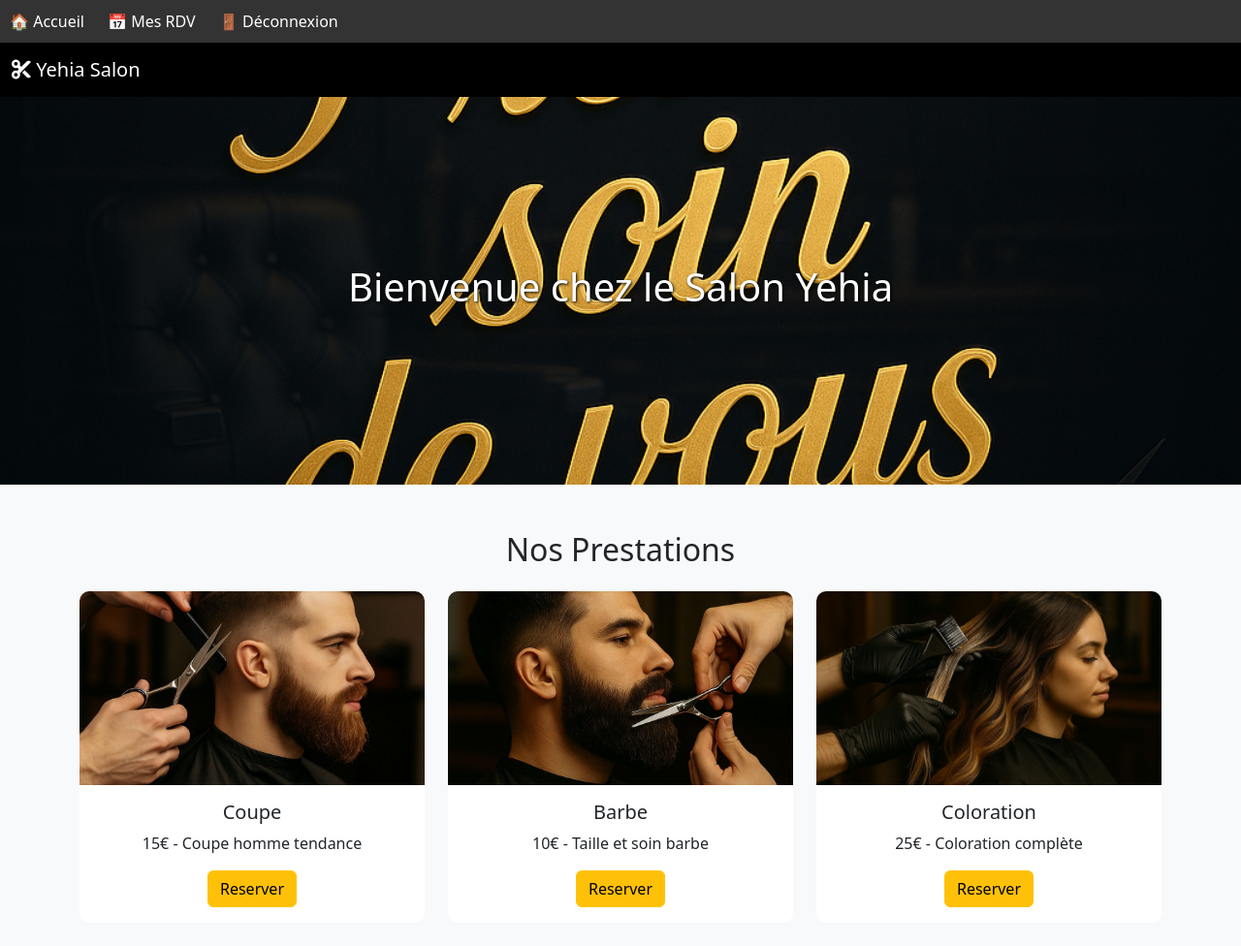
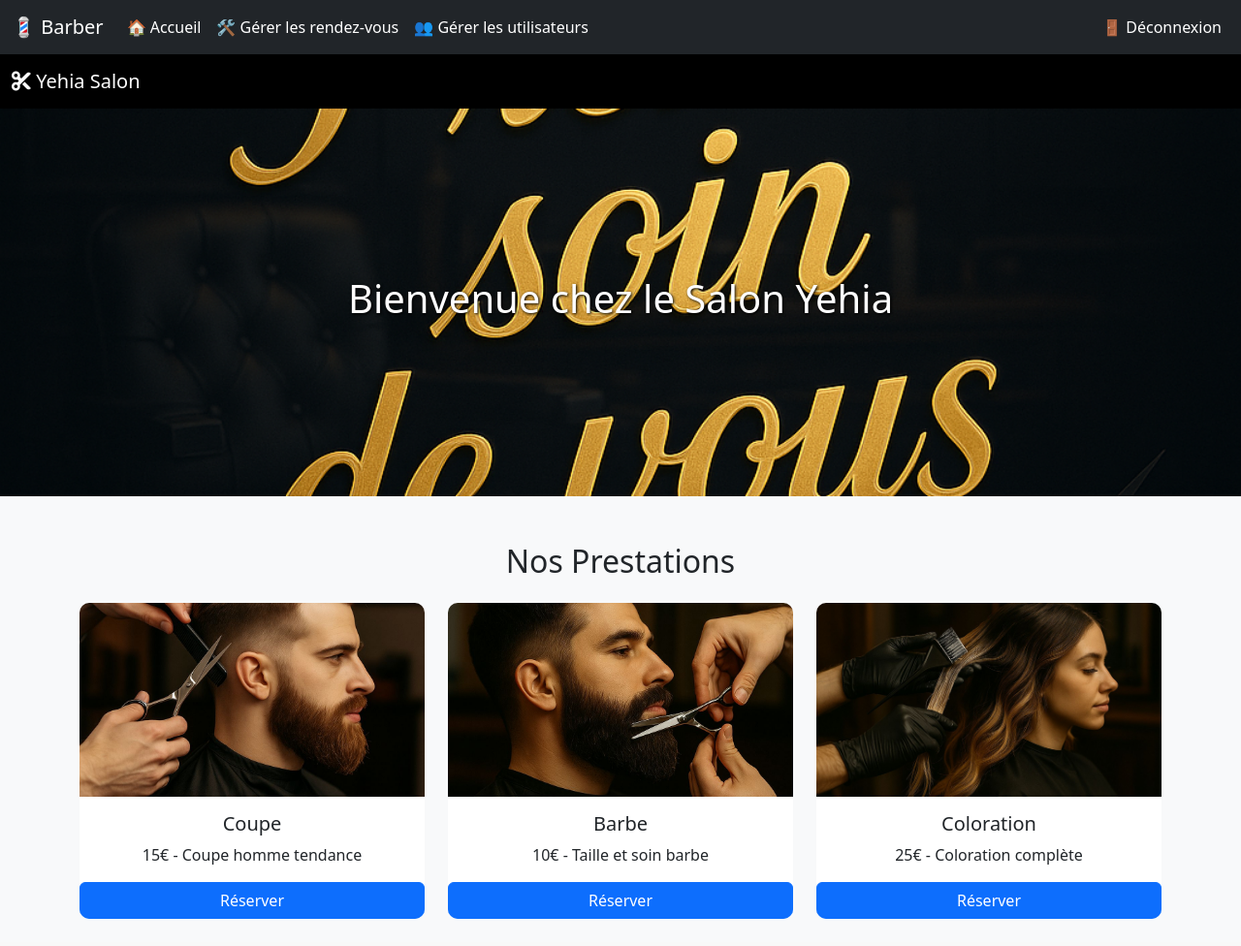
Before and after one commit to YEHIA060606/Yehia, a PHP site: page / in a window 1280 px wide. Shown: the whole page at 97% size. After the commit the page ends 948 px from the top, so only its background shows below. Run offline with PHP 8.4, Linux system fonts and the light colour scheme; the visitor is signed in with stand-in values (Sample User, id 1).

Commit message:
3eme commit

```diff
--- a/admin/admin_rendezvous.php
+++ b/admin/admin_rendezvous.php
@@ -42,6 +42,7 @@ $rendezvous = $stmt->fetchAll();
           <td>
             <a href="modifier_rdv.php?id=<?= $rdv['id'] ?>" class="btn btn-sm btn-warning">Modifier</a>
             <a href="../supprimer_rdv.php?id=<?= $rdv['id'] ?>" class="btn btn-sm btn-danger" onclick="return confirm('Supprimer ce rendez-vous ?')">Supprimer</a>
+            <a href="ajouter_rdv.php"class="btn btn-success ">Ajouter</a>
           </td>
         </tr>
         <?php endforeach; ?>
--- a/client/mes_rendezvous.php
+++ b/client/mes_rendezvous.php
@@ -51,7 +51,7 @@ $rendezvous = $stmt->fetchAll();
               <td><?= htmlspecialchars($rdv['prestation']) ?></td>
               <td>
                 <a href="modifier_rdv.php?id=<?= $rdv['id'] ?>" class="btn btn-sm btn-warning">Modifier</a>
-                <a href="../supprimer_rdv.php?id=<?= $rdv['id'] ?>" class="btn btn-sm btn-danger" onclick="return confirm('Confirmer la suppression ?')">Annuler</a>
+                <a href="../supprimer_rdv.php?id=<?= $rdv['id'] ?>" class="btn btn-sm btn-danger" onclick="return confirm('Confirmer la suppression ?')">Supprimer</a>
               </td>
             </tr>
           <?php endforeach; ?>
--- a/client/modifier_rdv.php
+++ b/client/modifier_rdv.php
@@ -44,6 +44,9 @@ if ($_SERVER["REQUEST_METHOD"] === "POST") {
     <title>Modifier Rendez-vous</title>
     <link href="https://cdn.jsdelivr.net/npm/bootstrap@5.3.0/dist/css/bootstrap.min.css" rel="stylesheet">
 </head>
+<a href="/Yehia/client/mes_rendezvous.php" style="position: fixed; top: 10px; left: 10px; background-color: #444; color: white; padding: 10px; border-radius: 5px; text-decoration: none;">
+    ⬅ Retour à l'accueil
+</a>
 <body class="bg-dark text-white p-4">
 <div class="container">
     <h2 class="text-center mb-4">Modifier le Rendez-vous</h2>
@@ -65,7 +68,7 @@ if ($_SERVER["REQUEST_METHOD"] === "POST") {
             </select>
         </div>
         <button type="submit" class="btn btn-warning">Modifier</button>
-        <a href="mes_rendezvous.php" class="btn btn-outline-light">Annuler</a>
+        <a href="../supprimer_rdv.php?id=<?= $rdv['id'] ?>" class="btn btn-sm btn-danger" onclick="return confirm('Supprimer ce rendez-vous ?')">Supprimer</a>
     </form>
 </div>
 </body>
--- a/index.php
+++ b/index.php
@@ -57,8 +57,12 @@
         <div class="card-body">
           <h5 class="card-title">Coupe</h5>
           <p class="card-text">15€ - Coupe homme tendance</p>
-          <a href="login.php" class="btn btn-warning">Reserver</a>
         </div>
+            <a class="btn btn-primary" href="<?php
+        echo isset($_SESSION['user_id']) && $_SESSION['user_role'] === 'client'
+            ? 'client/rendezvous.php'
+            : 'login.php';
+    ?>">Réserver</a>
       </div>
     </div>
     <div class="col-md-4 mb-4">
@@ -67,8 +71,12 @@
         <div class="card-body">
           <h5 class="card-title">Barbe</h5>
           <p class="card-text">10€ - Taille et soin barbe</p>
-          <a href= "login.php" class="btn btn-warning">Reserver</a>
         </div>
+            <a class="btn btn-primary" href="<?php
+        echo isset($_SESSION['user_id']) && $_SESSION['user_role'] === 'client'
+            ? 'client/rendezvous.php'
+            : 'login.php';
+    ?>">Réserver</a>
       </div>
     </div>
     <div class="col-md-4 mb-4">
@@ -77,7 +85,13 @@
         <div class="card-body">
           <h5 class="card-title">Coloration</h5>
           <p class="card-text">25€ - Coloration complète</p>
-          <a href="login.php" class="btn btn-warning">Reserver</a>
+  </div>
+    <a class="btn btn-primary" href="<?php
+        echo isset($_SESSION['user_id']) && $_SESSION['user_role'] === 'client'
+            ? 'client/rendezvous.php'
+            : 'login.php';
+    ?>">Réserver</a>
+</div>
         </div>
       </div>
     </div>
--- a/navbar.php
+++ b/navbar.php
@@ -1,15 +1,52 @@
-<?php
-session_start();
-?>
+<?php if (session_status() === PHP_SESSION_NONE) session_start(); ?>
+<nav class="navbar navbar-expand-lg navbar-dark bg-dark">
+  <div class="container-fluid">
+    <a class="navbar-brand" href="index.php">💈 Barber</a>
+    <button class="navbar-toggler" type="button" data-bs-toggle="collapse" data-bs-target="#navbarNav"
+      aria-controls="navbarNav" aria-expanded="false" aria-label="Toggle navigation">
+      <span class="navbar-toggler-icon"></span>
+    </button>
 
-<nav style="background-color:#333;padding:10px;">
-    <a href="index.php" style="color:white;text-decoration:none;margin-right:20px;">🏠 Accueil</a>
+    <div class="collapse navbar-collapse" id="navbarNav">
+      <ul class="navbar-nav me-auto">
+        <!-- Accueil (pour tous) -->
+        <li class="nav-item">
+          <a class="nav-link" href="index.php">🏠 Accueil</a>
+        </li>
 
-    <?php if (isset($_SESSION['user_id'])): ?>
-        <a href="client/mes_rendezvous.php" style="color:white;text-decoration:none;margin-right:20px;">📅 Mes RDV</a>
-        <a href="logout.php" style="color:white;text-decoration:none;">🚪 Déconnexion</a>
-    <?php else: ?>
-        <a href="login.php" style="color:white;text-decoration:none;margin-right:20px;">🔐 Connexion</a>
-        <a href="register.php" style="color:white;text-decoration:none;">📝 Inscription</a>
-    <?php endif; ?>
+        <!-- Lien pour les clients connectés -->
+        <?php if (isset($_SESSION['user_role']) && $_SESSION['user_role'] === 'client'): ?>
+          <li class="nav-item">
+            <a class="nav-link" href="client/mes_rendezvous.php">📅 Mes rendez-vous</a>
+          </li>
+        <?php endif; ?>
+
+        <!-- Lien pour les admins -->
+        <?php if (isset($_SESSION['user_role']) && $_SESSION['user_role'] === 'admin'): ?>
+          <li class="nav-item">
+            <a class="nav-link" href="admin/admin_rendezvous.php">🛠 Gérer les rendez-vous</a>
+          </li>
+          <li class="nav-item">
+            <a class="nav-link" href="admin/gerer_utilisateurs.php">👥 Gérer les utilisateurs</a>
+          </li>
+        <?php endif; ?>
+      </ul>
+
+      <ul class="navbar-nav">
+        <!-- Affichage login / logout -->
+        <?php if (isset($_SESSION['user_id'])): ?>
+          <li class="nav-item">
+            <a class="nav-link" href="logout.php">🚪 Déconnexion</a>
+          </li>
+        <?php else: ?>
+          <li class="nav-item">
+            <a class="nav-link" href="login.php">🔐 Connexion</a>
+          </li>
+          <li class="nav-item">
+            <a class="nav-link" href="register.php">📝 Inscription</a>
+          </li>
+        <?php endif; ?>
+      </ul>
+    </div>
+  </div>
 </nav>
--- a/prestations.php
+++ b/prestations.php
@@ -23,6 +23,9 @@ session_start();
     }
   </style>
 </head>
+<a href="/Yehia/welcome.php" style="position: fixed; top: 10px; left: 10px; background-color: #444; color: white; padding: 10px; border-radius: 5px; text-decoration: none;">
+    ⬅ Retour à l'accueil
+</a>
 <body class="p-4">
   <div class="container">
     <h1 class="mb-4 text-center">Nos Prestations</h1>
--- a/supprimer_rdv.php
+++ b/supprimer_rdv.php
@@ -8,5 +8,6 @@ if (isset($_GET['id'])) {
 }
 
 header("Location: admin/admin_rendezvous.php");
+header("Location: client/mes_rendezvous.php");
 exit();
 ?>
--- a/welcome.php
+++ b/welcome.php
@@ -4,19 +4,19 @@ if (!isset($_SESSION['user_id'])) {
     header("Location: login.php");
     exit;
 }
+include 'navbar.php';
 ?>
 <!DOCTYPE html>
 <html lang="fr">
 <head>
   <meta charset="UTF-8">
   <title>Bienvenue</title>
-  <link href="https://cdn.jsdelivr.net/npm/bootstrap@5.3.0/dist/css/bootstrap.min.css" rel="stylesheet">
+  <link href="https://cdn.jsdelivr.net/npm/bootstrap@5.3.0/dist/css/bootstrap.min.css" rel="stylesheet" >
   <style>
     body {
       background-color: #0d0d0d;
       color: white;
       text-align: center;
-      padding-top: 100px;
     }
     .btn {
       margin: 10px;
```
Also changed, not shown: admin/ajouter_rdv.php (added, +54 -0 lines), admin/gerer_utilisateurs.php (added, +78 -0 lines).
